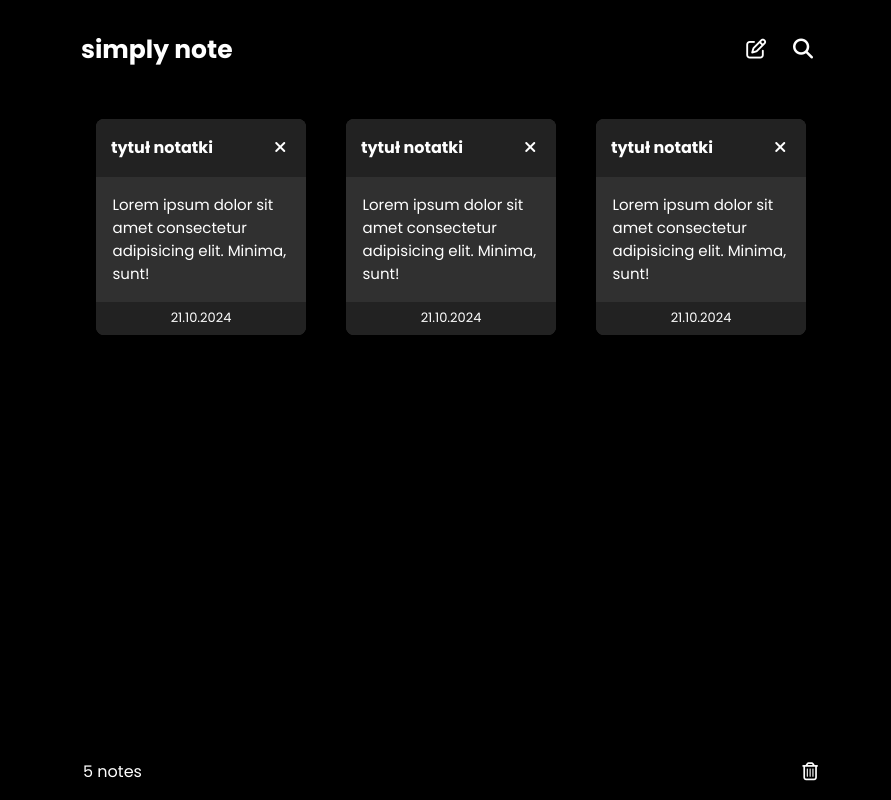
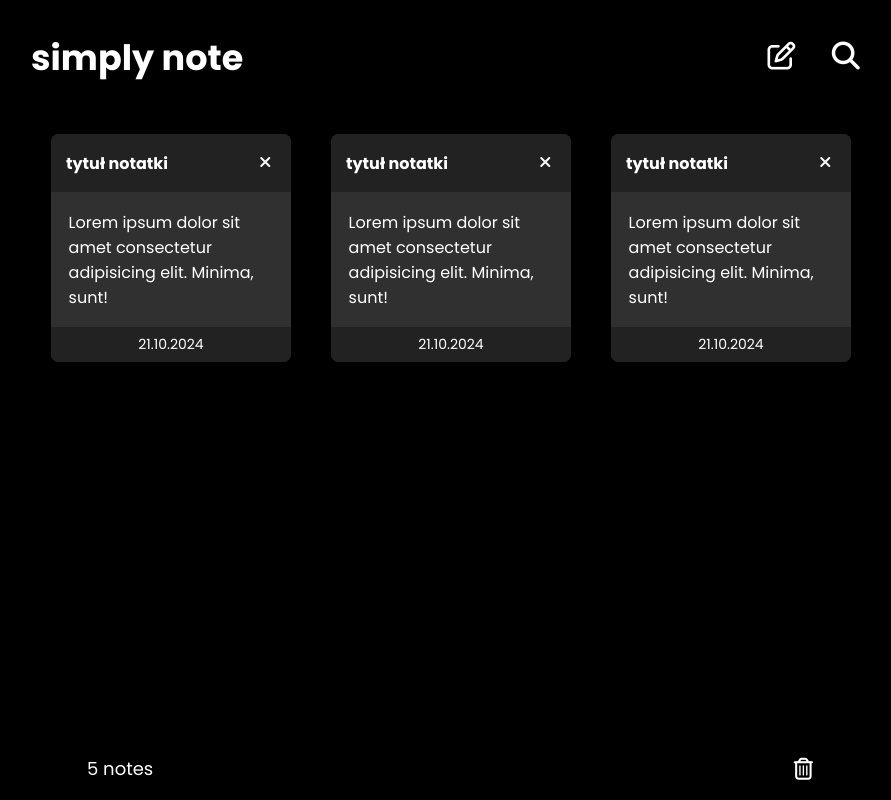
Before and after one commit to mondom/simply_note, a plain HTML site: page index.html in a window 1280 px wide. Shown: the whole page, without its empty margins (189-1080 px from the left). Drawn offline with Linux system fonts and the light colour scheme.

Commit message:
adding responsiveness on different screen resolutions

```diff
--- a/scss/main.scss
+++ b/scss/main.scss
@@ -20,7 +20,7 @@ body {
 	font-family: 'Poppins', sans-serif;
 	.wrapper {
 		width: 100%;
-		max-width: 800px;
+		max-width: 900px;
 		padding: 2em;
 
 		.heading {
@@ -105,13 +105,11 @@ body {
 				padding: 2em;
 				top: 0;
 				left: 0;
-
 				display: flex;
 				display: none;
 				justify-content: space-around;
 				align-items: center;
 				flex-direction: column;
-
 
 				&__heading {
 					margin-bottom: 1em;
@@ -212,6 +210,17 @@ body {
 	}
 }
 
+@media (orientation: portrait) {
+	body {
+		.wrapper {
+			.note-wrapper {
+				.popup {
+					height: 100vh;
+				}
+			}
+		}
+	}
+}
 
 @media (min-width: 557px) {
 	body {
@@ -227,3 +236,75 @@ body {
 		}
 	}
 }
+@media (min-width: 768px) and (orientation: landscape) {
+	body {
+		.wrapper {
+			.note-wrapper {
+				.popup {
+					height: 100vh;
+				}
+			}
+		}
+	}
+}
+@media (min-width: 768px) {
+	body {
+		.wrapper {
+			.heading {
+				&__title {
+					font-size: 3.5rem;
+				}
+				&__button-box {
+					button {
+						@include btn-style;
+						font-size: 2.8rem;
+					}
+				}
+			}
+			.note-wrapper {
+				.note-area {
+					.note {
+						width: 24rem;
+
+						&__body {
+							font-size: 1.6rem;
+						}
+						&__footer {
+							font-size: 1.4rem;
+						}
+					}
+				}
+				.popup {
+					&__heading {
+						font-size: 3.5rem;
+					}
+					label {
+						font-size: 1.8rem;
+					}
+					textarea {
+						font-size: 1.8rem;
+					}
+
+					&__error {
+						// display: none;
+						font-size: 1.8rem;
+					}
+					&__button-box {
+						button {
+							font-size: 1.8rem;
+						}
+					}
+				}
+			}
+			.footer {
+				font-size: 1.8rem;
+
+				&__button-box {
+					button {
+						font-size: 2.2rem;
+					}
+				}
+			}
+		}
+	}
+}
```
Also changed, not shown: css/main.css, 1 other file.
